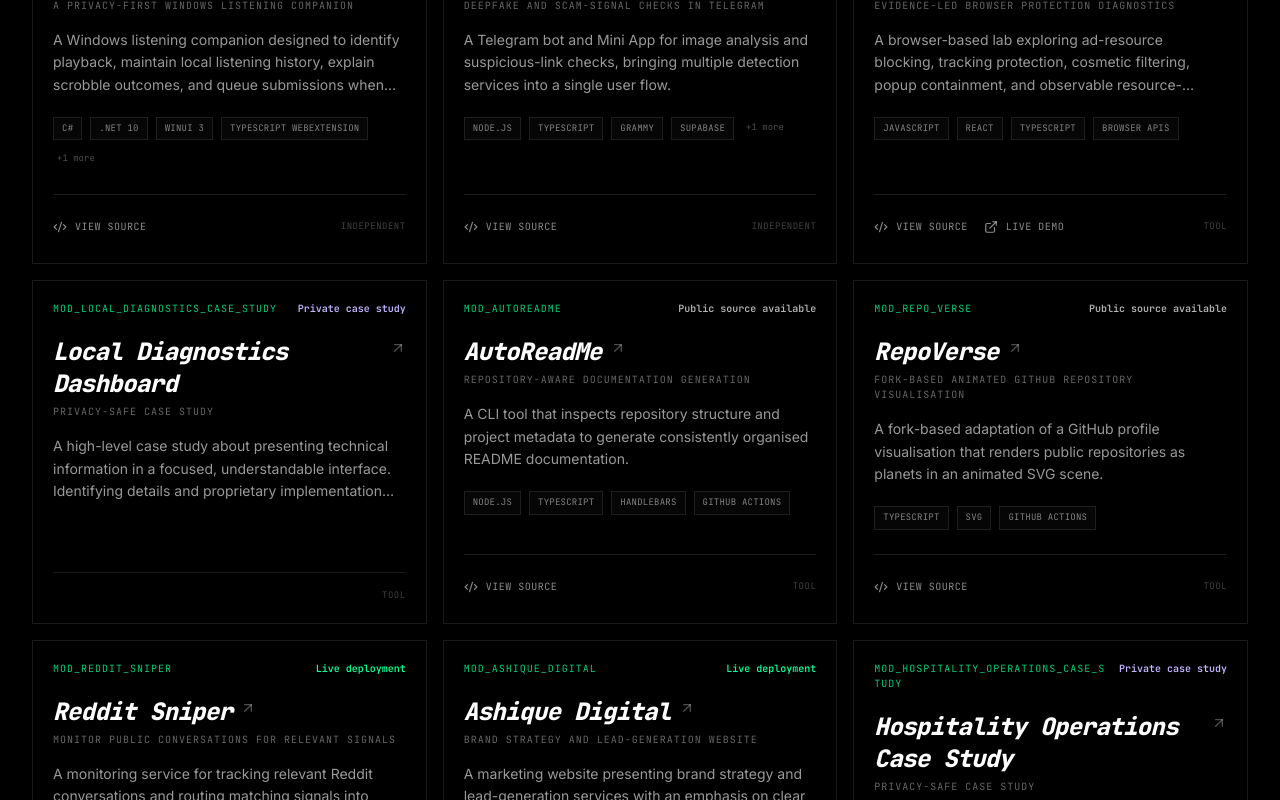
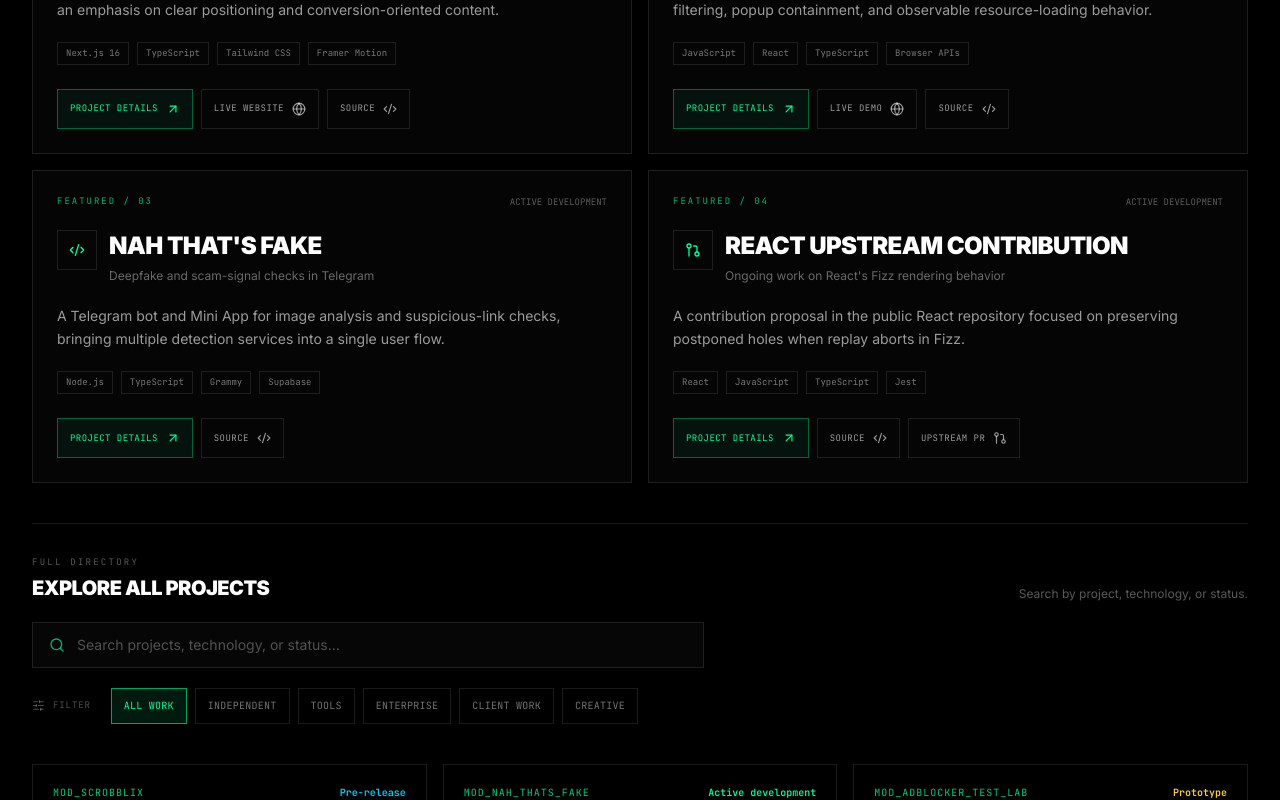
Before and after one commit to frpboy/frpboy-Portfolio, a Next.js app: page / in a window 1280 px wide. Shown: the part 5380-6180 px from the top of the page. Built offline with nearby package versions, Linux system fonts and the light colour scheme.

Commit message:
Add featured project tier and clarify registry navigation

```diff
--- a/components/os/Dashboard.tsx
+++ b/components/os/Dashboard.tsx
@@ -2,7 +2,7 @@
 
 import { useCallback, useMemo, useState } from "react";
 import { AnimatePresence, motion } from "framer-motion";
-import { Search, SlidersHorizontal } from "lucide-react";
+import { ArrowUpRight, Code2, GitPullRequest, Globe, Search, SlidersHorizontal } from "lucide-react";
 import ProjectModule from "./ProjectModule";
 import ProjectWindow from "./ProjectWindow";
 import { projects, type Project, type ProjectCategory } from "@/lib/data/projects";
@@ -15,6 +15,17 @@ const categories: { value: ProjectCategory | "all"; label: string }[] = [
   { value: "client", label: "Client Work" },
   { value: "creative", label: "Creative" },
 ];
+
+const featuredProjectIds = [
+  "ashique-digital",
+  "adblocker-test-lab",
+  "nah-thats-fake",
+  "react-upstream",
+];
+
+const featuredProjects = featuredProjectIds
+  .map((id) => projects.find((project) => project.id === id))
+  .filter((project): project is Project => project !== undefined);
 
 export default function Dashboard() {
   const [activeProject, setActiveProject] = useState<Project | null>(null);
@@ -67,8 +78,9 @@ export default function Dashboard() {
             Selected <span className="text-white/35">work.</span>
           </h2>
           <p className="max-w-2xl text-sm leading-relaxed text-white/50 sm:text-base">
-            A selection of software, automation, and creative builds. Open a record to see the problem,
-            approach, contribution, implementation notes, and only the source or demo links that are available.
+            Start with a few representative projects, then explore the full archive.
+            Each record explains the problem, my contribution, implementation decisions,
+            and the public source, demo, or review links available for inspection.
           </p>
         </div>
         <div className="border-l border-white/15 pl-4 font-mono text-[10px] uppercase tracking-widest text-white/45">
@@ -81,7 +93,112 @@ export default function Dashboard() {
         </div>
       </header>
 
-      <div className="space-y-5">
+      <section id="featured-work" aria-labelledby="featured-heading" className="scroll-mt-16 space-y-5">
+        <div className="flex flex-col gap-2 border-l-2 border-system-green/50 pl-4 sm:flex-row sm:items-end sm:justify-between">
+          <div>
+            <p className="font-mono text-[9px] uppercase tracking-[0.3em] text-system-green/75">Start here / 04 selected records</p>
+            <h3 id="featured-heading" className="mt-2 text-2xl font-black uppercase italic tracking-tight text-white sm:text-3xl">
+              Featured <span className="text-white/35">projects.</span>
+            </h3>
+          </div>
+          <p className="max-w-md text-xs leading-relaxed text-white/40">
+            A focused first look at live delivery, browser tooling, AI-assisted workflows, and upstream engineering.
+          </p>
+        </div>
+
+        <div className="grid grid-cols-1 gap-4 md:grid-cols-2">
+          {featuredProjects.map((project, index) => (
+            <article
+              key={project.id}
+              className="group flex min-w-0 flex-col border border-white/10 bg-white/[0.02] p-5 transition-colors hover:border-system-green/35 hover:bg-system-green/[0.025] sm:p-6"
+            >
+              <div className="flex items-start justify-between gap-3">
+                <span className="font-mono text-[9px] uppercase tracking-[0.22em] text-system-green/70">
+                  Featured / {String(index + 1).padStart(2, "0")}
+                </span>
+                <span className="max-w-[58%] text-right font-mono text-[9px] uppercase leading-relaxed text-white/35">
+                  {project.status}
+                </span>
+              </div>
+
+              <div className="mt-5 flex items-start gap-3">
+                <div aria-hidden="true" className="flex h-10 w-10 shrink-0 items-center justify-center border border-white/10 text-system-green">
+                  {project.links?.pullRequest ? <GitPullRequest className="h-4 w-4" /> : project.links?.live ? <Globe className="h-4 w-4" /> : <Code2 className="h-4 w-4" />}
+                </div>
+                <div className="min-w-0">
+                  <h4 className="break-words text-xl font-black uppercase tracking-tight text-white sm:text-2xl">
+                    {project.title}
+                  </h4>
+                  <p className="mt-1 text-xs leading-relaxed text-white/40">{project.subtitle}</p>
+                </div>
+              </div>
+
+              <p className="mt-5 line-clamp-3 text-sm leading-relaxed text-white/60">
+                {project.description}
+              </p>
+
+              <ul aria-label={project.title + " technology stack"} className="mt-5 flex flex-wrap gap-2">
+                {project.tech.slice(0, 4).map((technology) => (
+                  <li key={technology} className="border border-white/10 px-2 py-1 font-mono text-[9px] text-white/45">
+                    {technology}
+                  </li>
+                ))}
+              </ul>
+
+              <div className="mt-auto flex flex-wrap items-center gap-2 pt-6">
+                <button
+                  type="button"
+                  onClick={() => openProject(project)}
+                  aria-haspopup="dialog"
+                  className="inline-flex min-h-10 items-center gap-2 border border-system-green/35 bg-system-green/[0.05] px-3 py-2 font-mono text-[9px] uppercase tracking-wider text-system-green transition-colors hover:border-system-green hover:bg-system-green/10 focus-visible:outline focus-visible:outline-2 focus-visible:outline-system-green"
+                >
+                  Project details <ArrowUpRight aria-hidden="true" className="h-3.5 w-3.5" />
+                </button>
+                {project.links?.live && (
+                  <a
+                    href={project.links.live}
+                    target="_blank"
+                    rel="noopener noreferrer"
+                    className="inline-flex min-h-10 items-center gap-2 border border-white/10 px-3 py-2 font-mono text-[9px] uppercase tracking-wider text-white/60 transition-colors hover:border-white/30 hover:text-white focus-visible:outline focus-visible:outline-2 focus-visible:outline-system-green"
+                  >
+                    {project.links.liveLabel ?? "Live demo"} <Globe aria-hidden="true" className="h-3.5 w-3.5" />
+                  </a>
+                )}
+                {project.links?.github && (
+                  <a
+                    href={project.links.github}
+                    target="_blank"
+                    rel="noopener noreferrer"
+                    className="inline-flex min-h-10 items-center gap-2 border border-white/10 px-3 py-2 font-mono text-[9px] uppercase tracking-wider text-white/60 transition-colors hover:border-white/30 hover:text-white focus-visible:outline focus-visible:outline-2 focus-visible:outline-system-green"
+                  >
+                    Source <Code2 aria-hidden="true" className="h-3.5 w-3.5" />
+                  </a>
+                )}
+                {project.links?.pullRequest && (
+                  <a
+                    href={project.links.pullRequest}
+                    target="_blank"
+                    rel="noopener noreferrer"
+                    className="inline-flex min-h-10 items-center gap-2 border border-white/10 px-3 py-2 font-mono text-[9px] uppercase tracking-wider text-white/60 transition-colors hover:border-white/30 hover:text-white focus-visible:outline focus-visible:outline-2 focus-visible:outline-system-green"
+                  >
+                    Upstream PR <GitPullRequest aria-hidden="true" className="h-3.5 w-3.5" />
+                  </a>
+                )}
+              </div>
+            </article>
+          ))}
+        </div>
+      </section>
+
+      <div id="project-registry" className="scroll-mt-16 space-y-5 border-t border-white/10 pt-8">
+        <div className="flex flex-col gap-2 sm:flex-row sm:items-end sm:justify-between">
+          <div>
+            <p className="font-mono text-[9px] uppercase tracking-[0.25em] text-white/35">Full directory</p>
+            <h3 className="mt-1 text-xl font-black uppercase tracking-tight text-white">Explore all projects</h3>
+          </div>
+          <p className="text-xs text-white/35">Search by project, technology, or status.</p>
+        </div>
+
         <label className="flex max-w-2xl items-center gap-3 border border-white/10 bg-white/[0.025] px-4 py-3 text-white/60 focus-within:border-system-green/50">
           <Search aria-hidden="true" size={16} className="shrink-0 text-system-green/70" />
           <span className="sr-only">Search project registry</span>
@@ -145,8 +262,8 @@ export default function Dashboard() {
         </div>
       )}
 
-      <footer className="border-t border-white/10 pt-5 font-mono text-[9px] uppercase tracking-wider text-white/25">
-        Link availability reflects the public evidence reviewed for this registry; an absent link is deliberate.
+      <footer className="border-t border-white/10 pt-5 text-sm leading-relaxed text-white/40">
+        Some client work is private. Public source code, live demonstrations, and upstream pull requests are linked wherever they are available.
       </footer>
     </section>
   );
```
